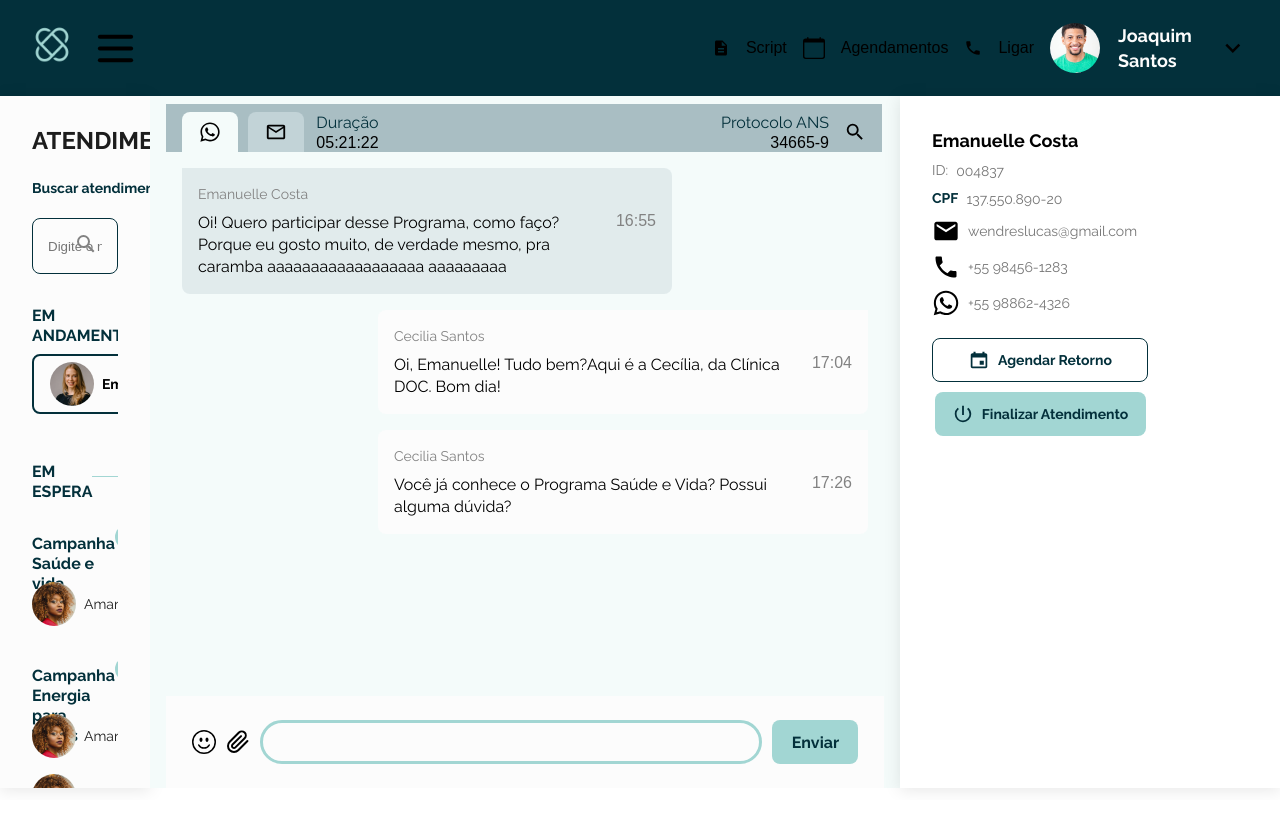
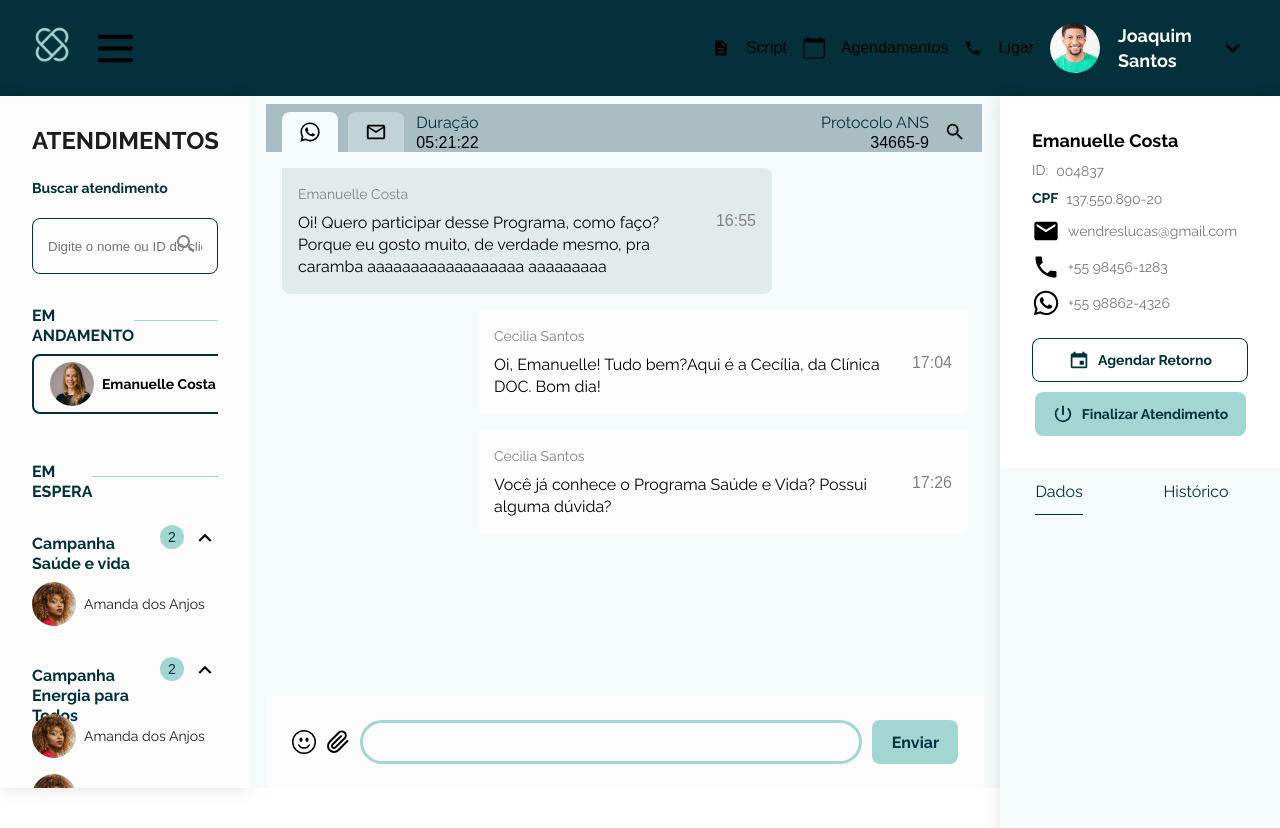
Before and after one commit to wendreslucas/OmniChannel, a React (Create React App) app: page / in a window 1280 px wide. Shown: the top 828 px of the page. Before the commit the page ends 800 px from the top, so only its background shows below. Built offline with nearby package versions, Linux system fonts and the light colour scheme.

Commit message:
implem. opções de atendimento, side bar, historico

```diff
--- a/src/components/Sidebar/ButtonsAtendimento/styles.js
+++ b/src/components/Sidebar/ButtonsAtendimento/styles.js
@@ -43,6 +43,8 @@ export const ButtonAgendar = styled.div`
   order: 0;
   align-self: stretch;
   flex-grow: 0;
+
+  cursor: pointer;
 `;
 
 export const Span = styled.span`
@@ -79,6 +81,8 @@ export const ButtonFinalizar = styled.div`
   background: #a2d6d3;
   border-radius: 8px;
 
+  cursor: pointer;
+
   /* Inside auto layout */
 
   flex: none;
--- /dev/null
+++ b/src/components/Sidebar/Historico/index.tsx
@@ -0,0 +1,11 @@
+import React from 'react';
+import { Container } from './styles';
+import { Options } from './../Options/index';
+
+export const Historico = () => {
+  return (
+    <Container>
+      <Options />
+    </Container>
+  );
+};
--- /dev/null
+++ b/src/components/Sidebar/Historico/styles.js
@@ -0,0 +1,22 @@
+import styled from 'styled-components';
+
+export const Container = styled.div`
+  display: flex;
+  flex-direction: column;
+  align-items: flex-start;
+  padding: 8px 16px 0px 0px;
+
+  width: 280px;
+  height: 555px;
+
+  /* Colors/Base/Background */
+
+  background: #f4fbfa;
+
+  /* Inside auto layout */
+
+  flex: none;
+  order: 1;
+  align-self: stretch;
+  flex-grow: 1;
+`;
--- /dev/null
+++ b/src/components/Sidebar/Options/index.tsx
@@ -0,0 +1,11 @@
+import React from 'react';
+import { Container, StyledSpan } from './styles';
+
+export const Options = () => {
+  return (
+    <Container>
+      <StyledSpan active={true}>Dados</StyledSpan>
+      <StyledSpan>Histórico</StyledSpan>
+    </Container>
+  );
+};
--- /dev/null
+++ b/src/components/Sidebar/Options/styles.js
@@ -0,0 +1,37 @@
+import styled from 'styled-components';
+
+export const Container = styled.div`
+  align-items: center;
+  display: flex;
+  flex-direction: row;
+  gap: 10px;
+  justify-content: space-around;
+
+  width: 264px;
+  height: 43px;
+  flex: none;
+  order: 0;
+  align-self: stretch;
+  flex-grow: 0;
+`;
+
+export const StyledSpan = styled.span`
+  border-bottom: ${props => (props.active ? '1px solid var(--primary)' : '')};
+
+  font-family: 'Raleway';
+  font-style: normal;
+  font-weight: 400;
+  font-size: 16px;
+  line-height: 22px;
+
+  padding-bottom: 11px;
+
+  display: flex;
+  align-items: center;
+
+  color: var(--primary);
+
+  flex: none;
+  order: 0;
+  flex-grow: 0;
+`;
--- a/src/components/Sidebar/index.tsx
+++ b/src/components/Sidebar/index.tsx
@@ -2,6 +2,7 @@ import React from 'react';
 import { InfoAtendimento } from './InfoAtendimento/index';
 import { Container, ContainerAtendimento } from './styles';
 import { ButtonsAtendimento } from './ButtonsAtendimento/index';
+import { Historico } from './Historico/index';
 
 export const Sidebar = () => {
   return (
@@ -10,6 +11,7 @@ export const Sidebar = () => {
         <InfoAtendimento />
         <ButtonsAtendimento />
       </ContainerAtendimento>
+      <Historico />
     </Container>
   );
 };
--- a/src/components/Sidebar/styles.js
+++ b/src/components/Sidebar/styles.js
@@ -6,7 +6,7 @@ export const Container = styled.aside`
   align-items: flex-start;
   padding: 0px;
 
-  width: 380px;
+  width: 280px;
 
   background: #ffffff;
   /* Shadow 1 */
```
